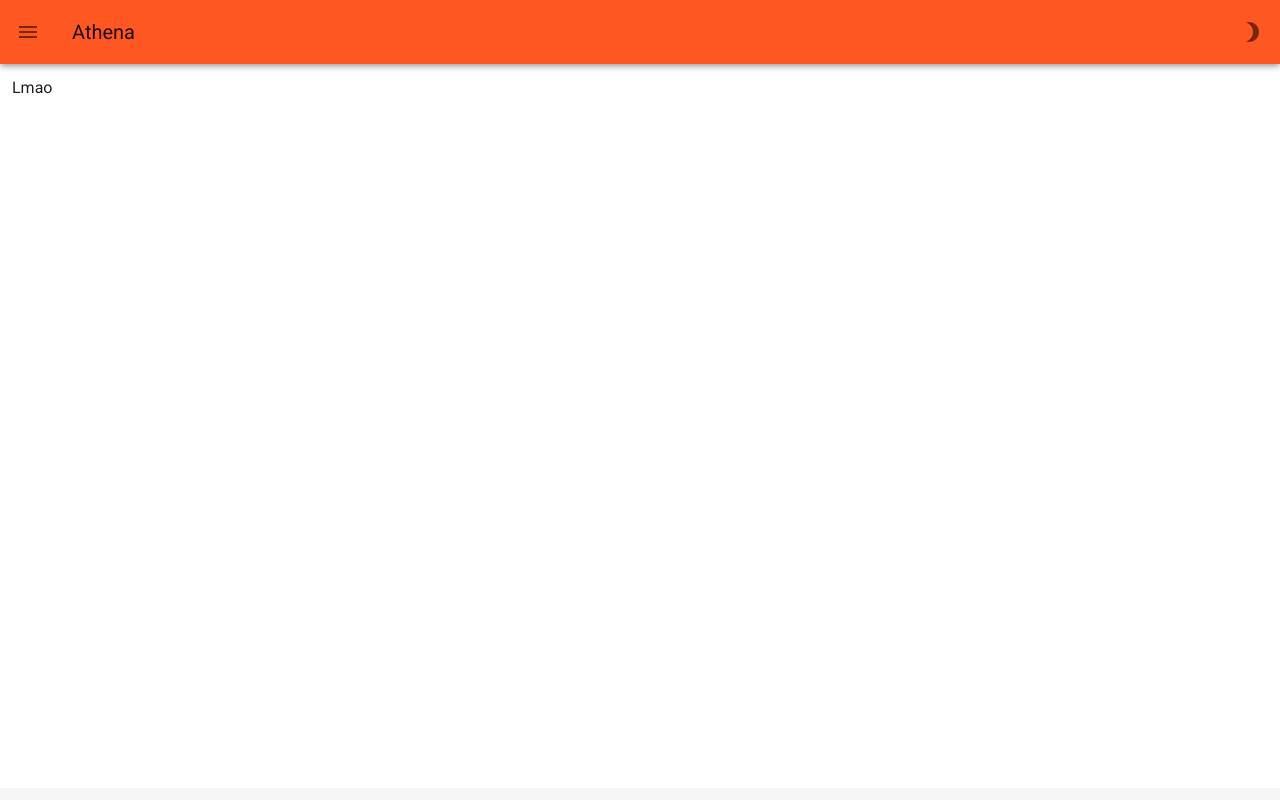
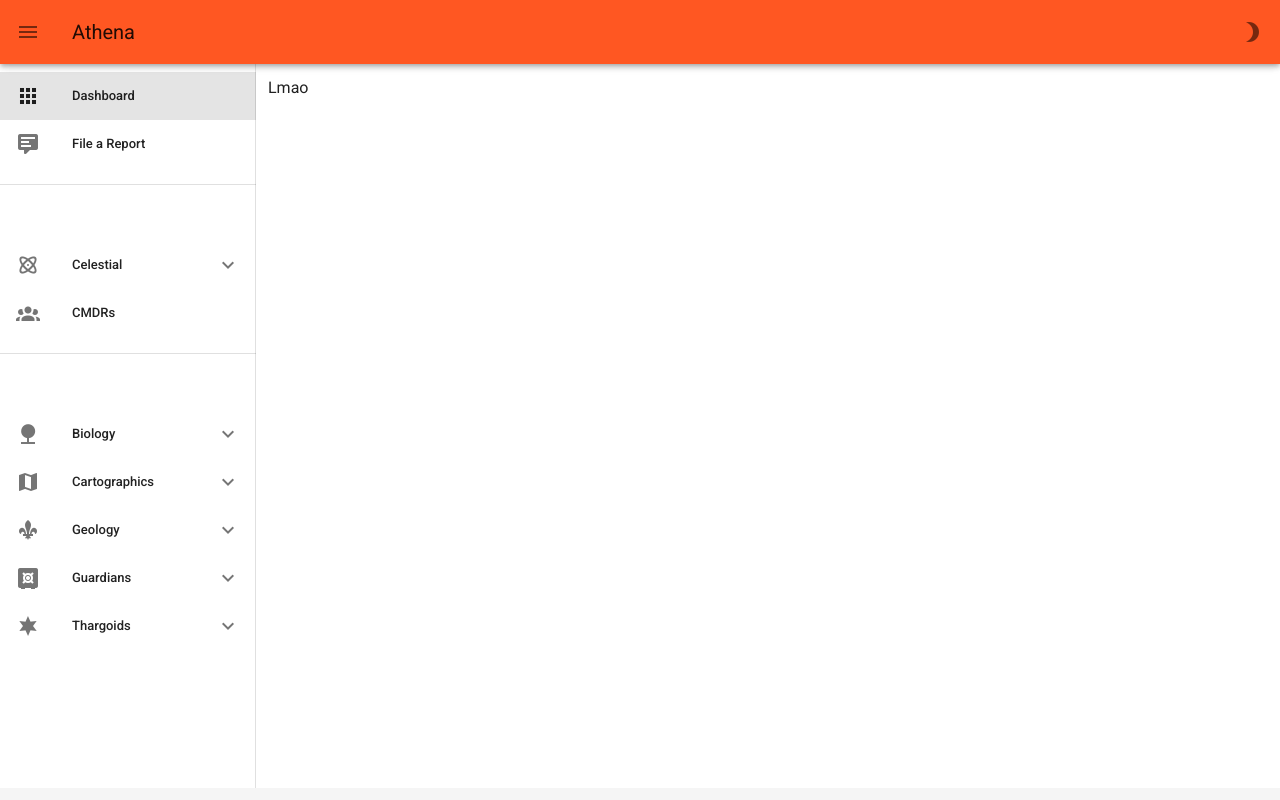
Before and after one commit to canonn-science/CAPIv2-Athena, a Nuxt app: page / in a window 1280 px wide. Built offline with nearby package versions, Linux system fonts and the light colour scheme.

Commit message:
Playing around with menus, ignore me

```diff
--- a/layouts/default.vue
+++ b/layouts/default.vue
@@ -1,8 +1,30 @@
 <template>
   <v-app dark>
-    <v-navigation-drawer v-model="drawer" fixed app>
-      <v-list>
+    <v-app-bar
+      app
+      clipped-left
+      color="toolbar"
+      :class="{ 'custom-dark': theme === themes[1] }"
+    >
+      <v-app-bar-nav-icon @click.stop="drawer = !drawer" />
+      <v-toolbar-title v-text="title" />
+      <v-spacer />
+      <v-btn icon @click="switchTheme()">
+        <v-icon v-if="theme === themes[0]">brightness_3</v-icon>
+        <v-icon v-if="theme === themes[1]">wb_sunny</v-icon>
+      </v-btn>
+    </v-app-bar>
+    <v-navigation-drawer
+      v-model="drawer"
+      app
+      clipped
+      class="mt-12"
+      style="top: 16px;"
+    >
+      <v-list dense>
         <div v-for="(item, i) in items" :key="i">
+          <v-divider v-if="item.divider" :key="i" class="my-4"></v-divider>
+
           <v-list-item v-if="!item.subItems" :key="i" :to="item.to">
             <v-list-item-action>
               <v-icon>{{ item.icon }}</v-icon>
@@ -29,27 +51,15 @@
               :to="subItem.to"
             >
               <v-list-item-content>
-                <v-list-item-title v-text="subItem.title"></v-list-item-title>
+                <v-list-item-subtitle
+                  v-text="subItem.title"
+                ></v-list-item-subtitle>
               </v-list-item-content>
             </v-list-item>
           </v-list-group>
         </div>
       </v-list>
     </v-navigation-drawer>
-    <v-app-bar
-      fixed
-      app
-      color="toolbar"
-      :class="{ 'custom-dark': theme === themes[1] }"
-    >
-      <v-app-bar-nav-icon @click.stop="drawer = !drawer" />
-      <v-toolbar-title v-text="title" />
-      <v-spacer />
-      <v-btn icon @click="switchTheme()">
-        <v-icon v-if="theme === themes[0]">brightness_3</v-icon>
-        <v-icon v-if="theme === themes[1]">wb_sunny</v-icon>
-      </v-btn>
-    </v-app-bar>
     <v-content>
       <v-container fluid>
         <nuxt />
@@ -67,7 +77,7 @@ import { mapState } from 'vuex'
 export default {
   data() {
     return {
-      drawer: false,
+      drawer: true,
       items: [
         {
           icon: 'mdi-apps',
@@ -79,6 +89,31 @@ export default {
           title: 'File a Report',
           to: '/new-report'
         },
+        { divider: true },
+        {
+          icon: 'mdi-atom',
+          title: 'Celestial',
+          subItems: [
+            {
+              title: 'Metrics',
+              to: '/celestial/metrics'
+            },
+            {
+              title: 'Systems',
+              to: '/celestial/systems'
+            },
+            {
+              title: 'Bodies',
+              to: '/celestial/bodies'
+            }
+          ]
+        },
+        {
+          icon: 'mdi-account-group',
+          title: 'CMDRs',
+          to: '/cmdr'
+        },
+        { divider: true },
         {
           icon: 'mdi-nature',
           title: 'Biology',
--- /dev/null
+++ b/pages/celestial/bodies.vue
@@ -0,0 +1,7 @@
+<template>
+  <div>Celestial Bodies</div>
+</template>
+
+<script>
+export default {}
+</script>
--- /dev/null
+++ b/pages/celestial/metrics.vue
@@ -0,0 +1,7 @@
+<template>
+  <div>Celestial Dashboard</div>
+</template>
+
+<script>
+export default {}
+</script>
--- /dev/null
+++ b/pages/celestial/systems.vue
@@ -0,0 +1,7 @@
+<template>
+  <div>Celestial Systems</div>
+</template>
+
+<script>
+export default {}
+</script>
--- /dev/null
+++ b/pages/cmdr/index.vue
@@ -0,0 +1,7 @@
+<template>
+  <div>CMDR Dashboard</div>
+</template>
+
+<script>
+export default {}
+</script>
```
Also changed, not shown: 2 other files (tests, documents, lock files or other folders).
